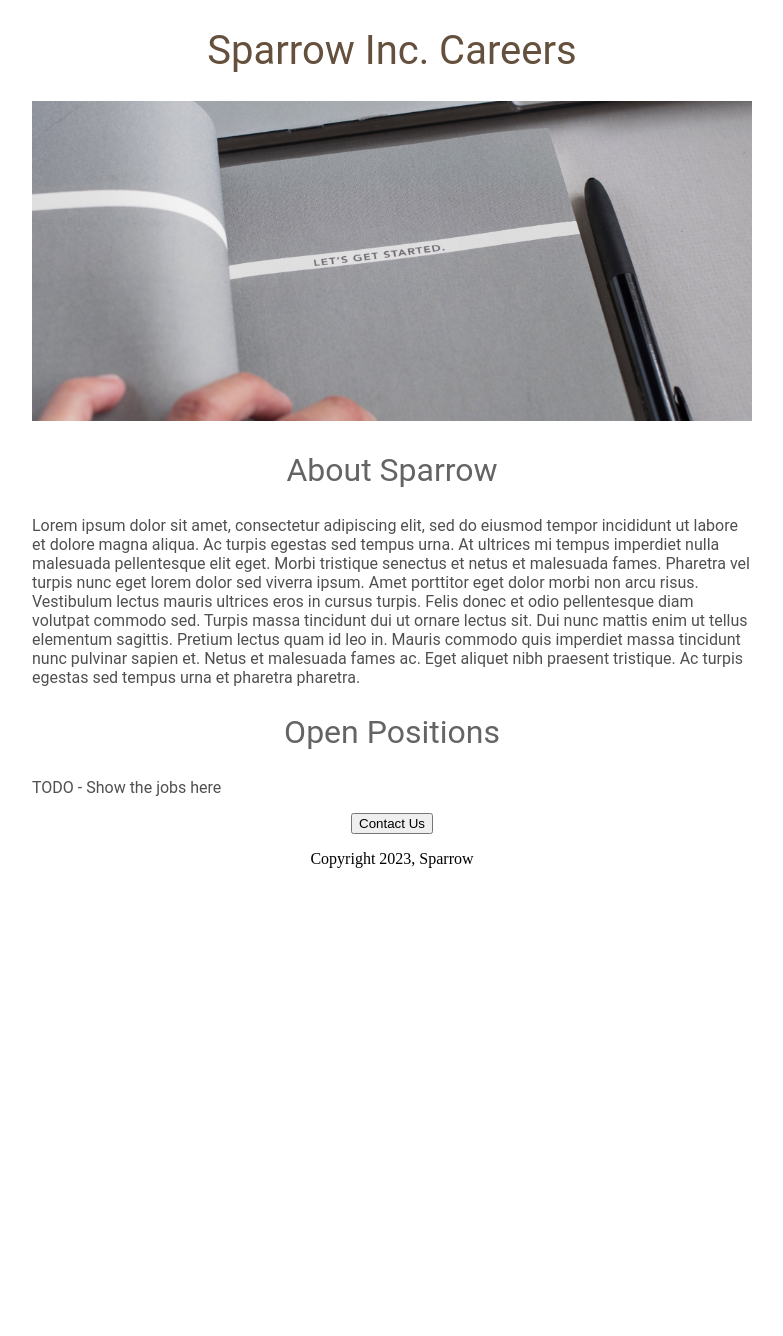
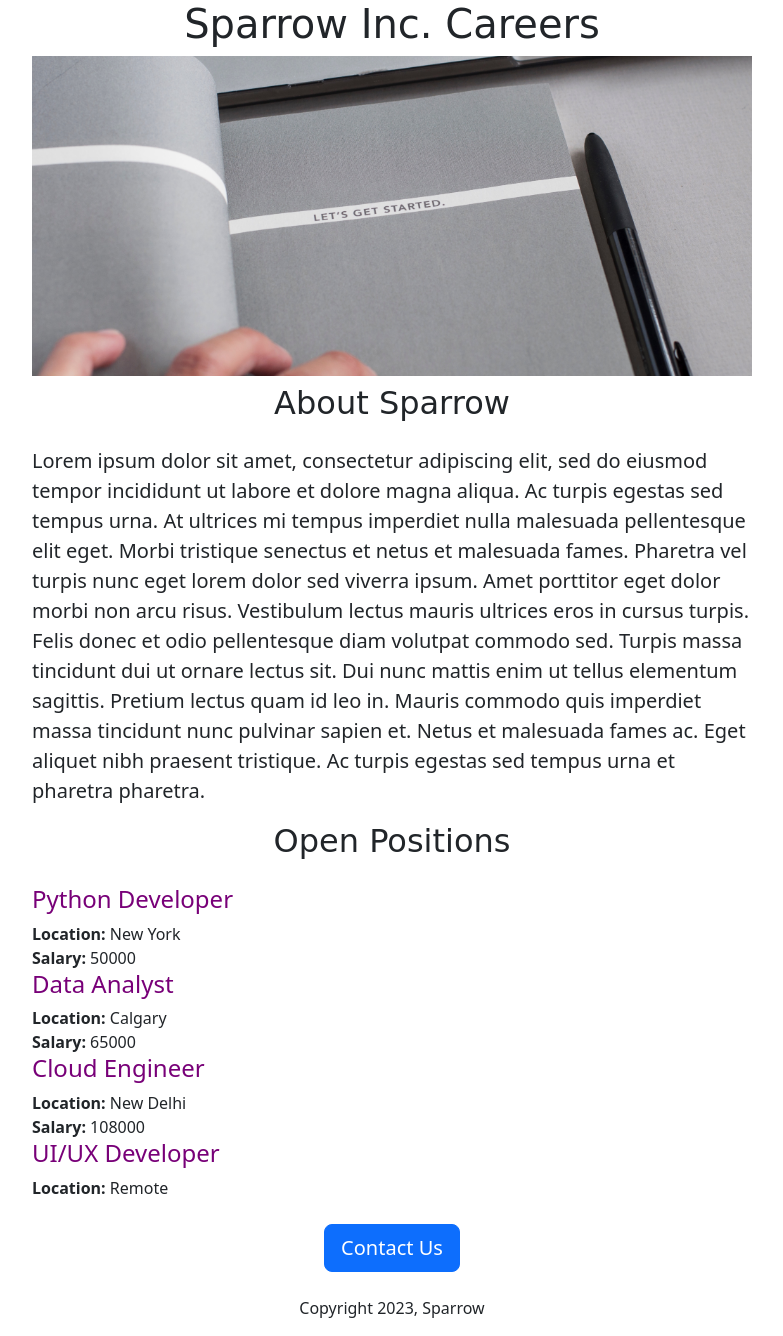
Before and after one commit to juwonlo-tech/sparrow-careers, a Flask app: page / in a window 1280 px wide. Shown: the whole page, without its empty margins (248-1031 px from the left). Before the commit the page ends 868 px from the top, so only its background shows below. Run offline with Flask 3, Linux system fonts and the light colour scheme.

Commit message:
Added dynamic data and API route

```diff
--- a/app.py
+++ b/app.py
@@ -2,9 +2,20 @@ from flask import Flask, render_template
 
 app = Flask(__name__)
 
+JOBS = [
+  {'id': 1, 'title': 'Python Developer', 'location': 'New York', 'salary': 50000
+  },
+  {'id': 2, 'title': 'Data Analyst', 'location': 'Calgary', 'salary': 65000
+  },
+  {'id': 3, 'title': 'Cloud Engineer', 'location': 'New Delhi', 'salary': 108000},
+  {'id': 4, 'title': 'UI/UX Developer', 'location': 'Remote'
+  }
+]
+
 @app.route('/')
 def hello_world():
-    return render_template('home.html')
+    return render_template('home.html',
+                          jobs=JOBS)
 
 if __name__ == '__main__':
     app.run(host='0.0.0.0', debug=True)
--- a/templates/home.html
+++ b/templates/home.html
@@ -1,7 +1,10 @@
 <!DOCTYPE html>
 <html>
   <head>
+    <meta charset="utf-8">
+    <meta name="viewport" content="width=device-width, initial-scale=1">
     <title>Sparrow Careers</title>
+    <link href="https://cdn.jsdelivr.net/npm/bootstrap@5.3.2/dist/css/bootstrap.min.css" rel="stylesheet" integrity="sha384-T3c6CoIi6uLrA9TneNEoa7RxnatzjcDSCmG1MXxSR1GAsXEV/Dwwykc2MPK8M2HN" crossorigin="anonymous">
     <style>
       #banner {
         width: 100%;
@@ -9,45 +12,37 @@
         object-fit: cover;
       }
       h1 {
-        font-size: 40px;
-        font-family: Roboto;
-        font-weight: normal;
-        color: rgb(100, 80, 60);
-        text-align: center;
+        font-family: cursive;
       }
-      h2{
-        font-family: Roboto;
-        font-size: 32px;
-        color: rgb(100, 100, 100);
-        text-align: center;
-        font-weight: normal;
-      }
-      .bodytext {
-        font-family: Roboto;
-        color: rgb(80, 80, 80);
+      h2 {
+        font-family: cursive;
       }
       #container{
         max-width: 720px;
         margin: 0 auto 0 auto;
       }
+
     </style>
   </head>
   <body>
     <div id="container">
-      <h1>Sparrow Inc. Careers </h1>
-      <img id="banner" src="https://careers-website--toluwasejuwonlo.repl.co/static/banner.jpg" >
+      <h1 class="text-center">Sparrow Inc. Careers </h1>
+      <img class="img-fluid" id="banner" src="https://careers-website--toluwasejuwonlo.repl.co/static/banner.jpg" >
 
-      <h2>About Sparrow</h2>
-      <p class="bodytext">Lorem ipsum dolor sit amet, consectetur adipiscing elit, sed do eiusmod tempor incididunt ut labore et dolore magna aliqua. Ac turpis egestas sed tempus urna. At ultrices mi tempus imperdiet nulla malesuada pellentesque elit eget. Morbi tristique senectus et netus et malesuada fames. Pharetra vel turpis nunc eget lorem dolor sed viverra ipsum. Amet porttitor eget dolor morbi non arcu risus. Vestibulum lectus mauris ultrices eros in cursus turpis. Felis donec et odio pellentesque diam volutpat commodo sed. Turpis massa tincidunt dui ut ornare lectus sit. Dui nunc mattis enim ut tellus elementum sagittis. Pretium lectus quam id leo in. Mauris commodo quis imperdiet massa tincidunt nunc pulvinar sapien et. Netus et malesuada fames ac. Eget aliquet nibh praesent tristique. Ac turpis egestas sed tempus urna et pharetra pharetra.
+      <h2 class="text-center mt-2 mb-4">About Sparrow</h2>
+      <p class="lead">Lorem ipsum dolor sit amet, consectetur adipiscing elit, sed do eiusmod tempor incididunt ut labore et dolore magna aliqua. Ac turpis egestas sed tempus urna. At ultrices mi tempus imperdiet nulla malesuada pellentesque elit eget. Morbi tristique senectus et netus et malesuada fames. Pharetra vel turpis nunc eget lorem dolor sed viverra ipsum. Amet porttitor eget dolor morbi non arcu risus. Vestibulum lectus mauris ultrices eros in cursus turpis. Felis donec et odio pellentesque diam volutpat commodo sed. Turpis massa tincidunt dui ut ornare lectus sit. Dui nunc mattis enim ut tellus elementum sagittis. Pretium lectus quam id leo in. Mauris commodo quis imperdiet massa tincidunt nunc pulvinar sapien et. Netus et malesuada fames ac. Eget aliquet nibh praesent tristique. Ac turpis egestas sed tempus urna et pharetra pharetra.
     </p>
-
-      <h2>Open Positions</h2>
-      <p class="bodytext">TODO - Show the jobs here</p>
-      <div style="text-align:center;">
-        <button>Contact Us</button>
-        <p> Copyright 2023, Sparrow </p>
+      <h2 class="text-center mt-2 mb-4">Open Positions</h2>
+      <div>
+        {% for job in jobs %}
+          {% include 'jobitem.html' %}
+        {% endfor %}
+        </div>
+          <div class="text-center mt-4">
+            <button class="btn btn-primary btn-lg">Contact Us</button>
+            <p class="mt-4"> Copyright 2023, Sparrow </p>
+          </div>
       </div>
-    </div>
     </div>
   </body>
 </html>
--- /dev/null
+++ b/templates/jobitem.html
@@ -0,0 +1,13 @@
+<div style="margin-bottom:16">
+  <h4 style="color:rgb(120,0,120); margin-bottom:4;">
+    {{job['title']}}
+  </h4>
+  <div>
+    <b>Location:</b> {{job['location']}}
+  </div>
+  {% if 'salary' in job %}
+  <div>
+    <b>Salary:</b> {{job['salary']}}
+  </div>
+  {% endif %}
+</div>
```
